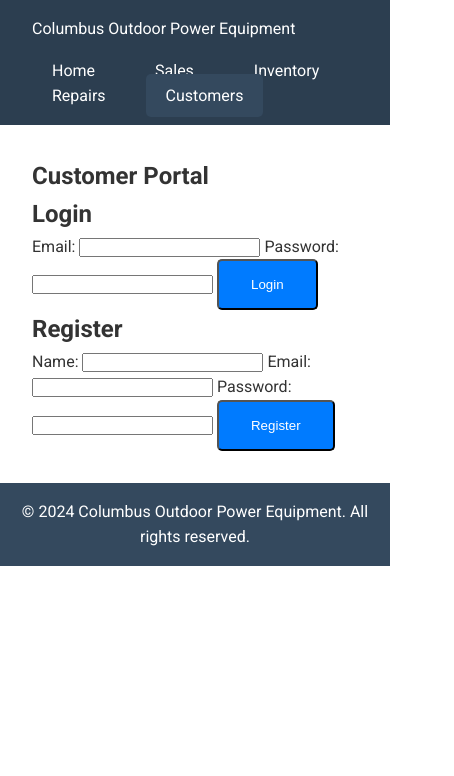
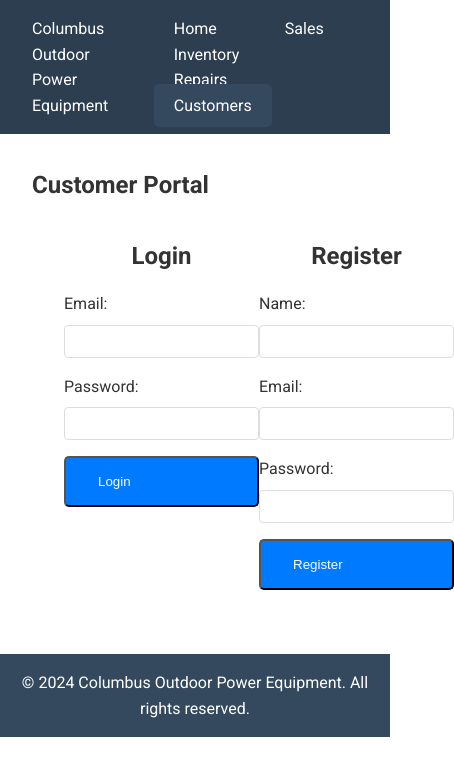
Before and after one commit to AlexRNetworks/columbus-outdoor-power, a plain HTML site: page customers.html in a window 390 px wide. Shown: the whole page, 454 px wide, since content can reach past the window. Drawn offline with Linux system fonts and the light colour scheme; a script that the page names is missing.

Commit message:
Update styles.css

```diff
--- a/css/styles.css
+++ b/css/styles.css
@@ -191,40 +191,37 @@
     padding: 1rem 0;
   }
 
-  /* Responsive Design */
-  @media (max-width: 768px) {
-    header {
-      flex-direction: column;
-      align-items: flex-start;
+  /* inventory.html Specific Styles */
+  .inventory-list {
+    padding: 2rem;
   }
 
-    header nav {
-      margin-top: 1rem;
+  .inventory-list h2 {
+    margin-bottom: 1rem;
   }
 
-    header nav a {
-      margin: 0 1rem 0.5rem 0;
+  .inventory-list .lookup-bar {
+    margin-bottom: 1.5rem;
   }
 
-    .hero h1 {
-      font-size: 2.5rem;
+  .inventory-list .lookup-bar input[type="text"] {
+    padding: 0.75rem 1rem;
+    border: 1px solid #ddd;
+    border-radius: 4px;
+    width: 300px;
   }
 
-    .hero p {
-      font-size: 1rem;
-    }
-    /* inventory.html Specific Styles */
   .inventory-list table {
     width: 100%;
     border-collapse: collapse;
-    margin-top: 2rem;
+    margin-top: 1rem;
     box-shadow: 0 4px 8px rgba(0, 0, 0, 0.1);
     border-radius: 8px;
     overflow: hidden;
   }
 
   .inventory-list th, .inventory-list td {
-    padding: 1rem 1.5rem;
+    padding: 1.2rem 1.8rem;
     text-align: left;
     border-bottom: 1px solid #ddd;
   }
@@ -321,4 +318,42 @@
     background-color: #f2f2f2;
   }
 
+  /* Customer Forms Styles */
+  .customer-forms {
+    display: flex;
+    justify-content: space-around;
+    padding: 2rem;
   }
+
+  .login-form, .register-form {
+    width: 300px;
+  }
+
+  .login-form h2, .register-form h2 {
+    text-align: center;
+    margin-bottom: 1rem;
+  }
+
+  .login-form form, .register-form form {
+    display: flex;
+    flex-direction: column;
+  }
+
+  .login-form label, .register-form label {
+    margin-bottom: 0.5rem;
+  }
+
+  .login-form input, .register-form input {
+    padding: 0.5rem;
+    margin-bottom: 1rem;
+    border: 1px solid #ddd;
+    border-radius: 4px;
+  }
+
+  .message.error {
+    color: red;
+  }
+
+  .message.success {
+    color: green;
+  }
```
Lines whose indentation alone changed are shown as unchanged.
